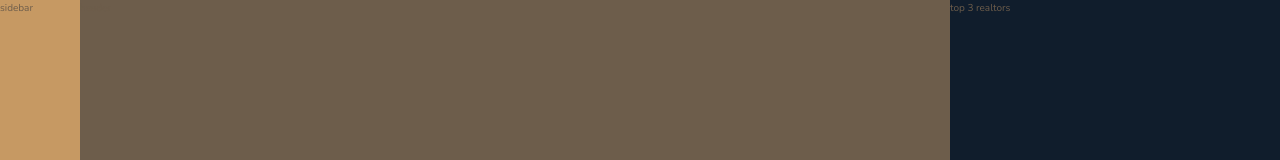
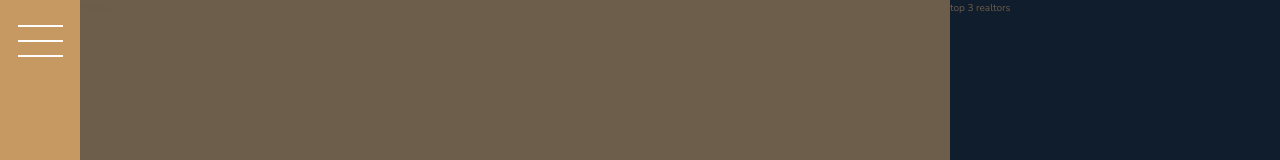
Before and after one commit to Hastellaa/Nexter-project, a website: page index.html in a window 1280 px wide. Shown: the top 160 px of the page. Drawn offline with nearby package versions, Linux system fonts and the light colour scheme.

Commit message:
add sidebar

```diff
--- a/index.html
+++ b/index.html
@@ -15,7 +15,9 @@
 
 <body class="container">
     <div class="sidebar">
-        sidebar
+         <button class="nav-btn">
+
+         </button>
     </div>
 
     <header class="header">
--- a/sass/_sidebar.scss
+++ b/sass/_sidebar.scss
@@ -2,4 +2,30 @@
     background-color: $color-primary;
     grid-column: sidebar-start / sidebar-end;
     grid-row: 1 / -1;
+
+     display: flex;
+    justify-content: center;
+
 }
+
+.nav-btn {
+    border: none;
+    border-radius: 0;
+
+    background-color: #fff;
+    height: 2px;
+    width: 4.5rem;
+    margin-top: 4rem;
+
+    &::before,
+    &::after {
+        background-color: #fff;
+        height: 2px;
+        width: 4.5rem;
+        content: "";
+        display: block;
+    }
+
+    &::before { transform: translateY(-1.5rem); }
+    &::after { transform: translateY(1.3rem); }
+}
```
Also changed, not shown: css/style.css, 1 other file.
